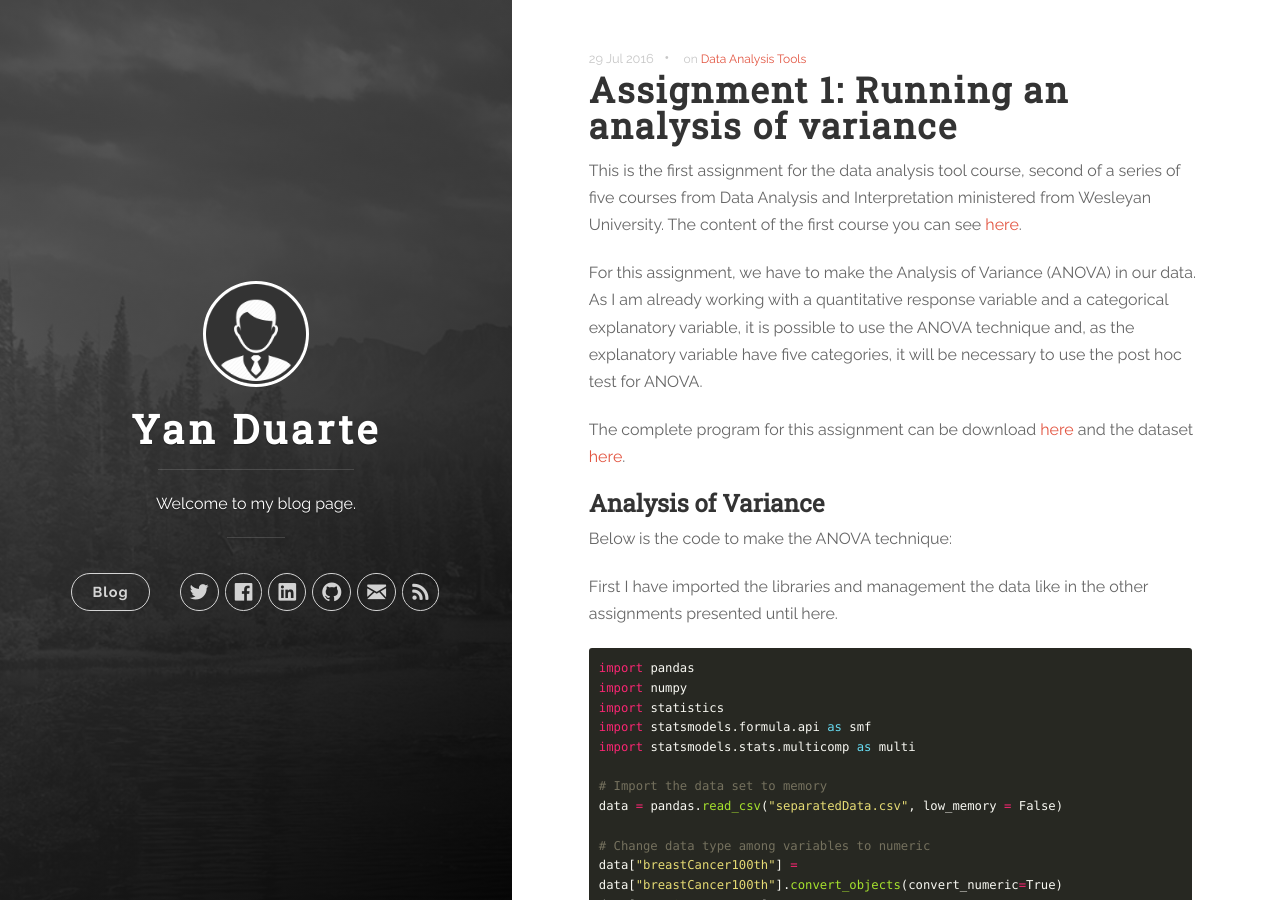
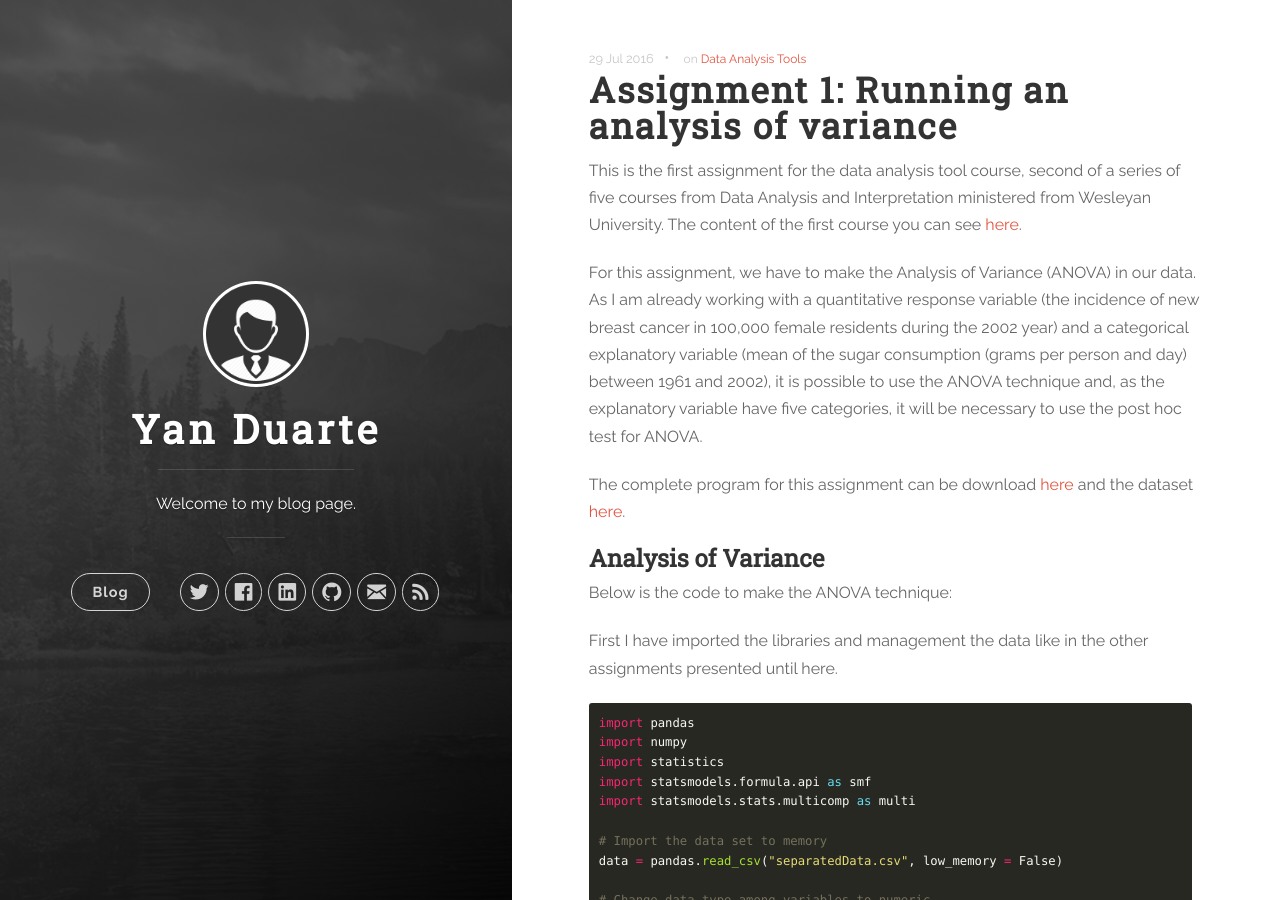
Before and after one commit to yan-duarte/yan-duarte.github.io, a Jekyll site: the page built from _posts/2016-07-29-DAT-Assignment1.md, in a window 1280 px wide and 900 px high. Built offline with Jekyll 4.4.1, drawn with Linux system fonts in a browser that asks for light colours; nearby versions of some CDN libraries.

Commit message:
Updated 2016-07-29-DAT-Assignment1.md

```diff
--- a/_posts/2016-07-29-DAT-Assignment1.md
+++ b/_posts/2016-07-29-DAT-Assignment1.md
@@ -13,7 +13,7 @@ This is the first assignment for the data analysis tool course, second of a seri
 The content of the first course you can see [here](https://yan-duarte.github.io/tags/#Data Management and Visualization).
 
 For this assignment, we have to make the Analysis of Variance (ANOVA) in our data.
-As I am already working with a quantitative response variable and a categorical explanatory variable, it is possible to use the ANOVA technique and, as the explanatory variable have five categories, it will be necessary to use the post hoc test for ANOVA.
+As I am already working with a quantitative response variable (the incidence of new breast cancer in 100,000 female residents during the 2002 year) and a categorical explanatory variable (mean of the sugar consumption (grams per person and day) between 1961 and 2002), it is possible to use the ANOVA technique and, as the explanatory variable have five categories, it will be necessary to use the post hoc test for ANOVA.
 
 The complete program for this assignment can be download [here](https://yan-duarte.github.io/archives/dat-assignment1.py) and the dataset [here](https://yan-duarte.github.io/archives/separatedData.csv).
 
```
